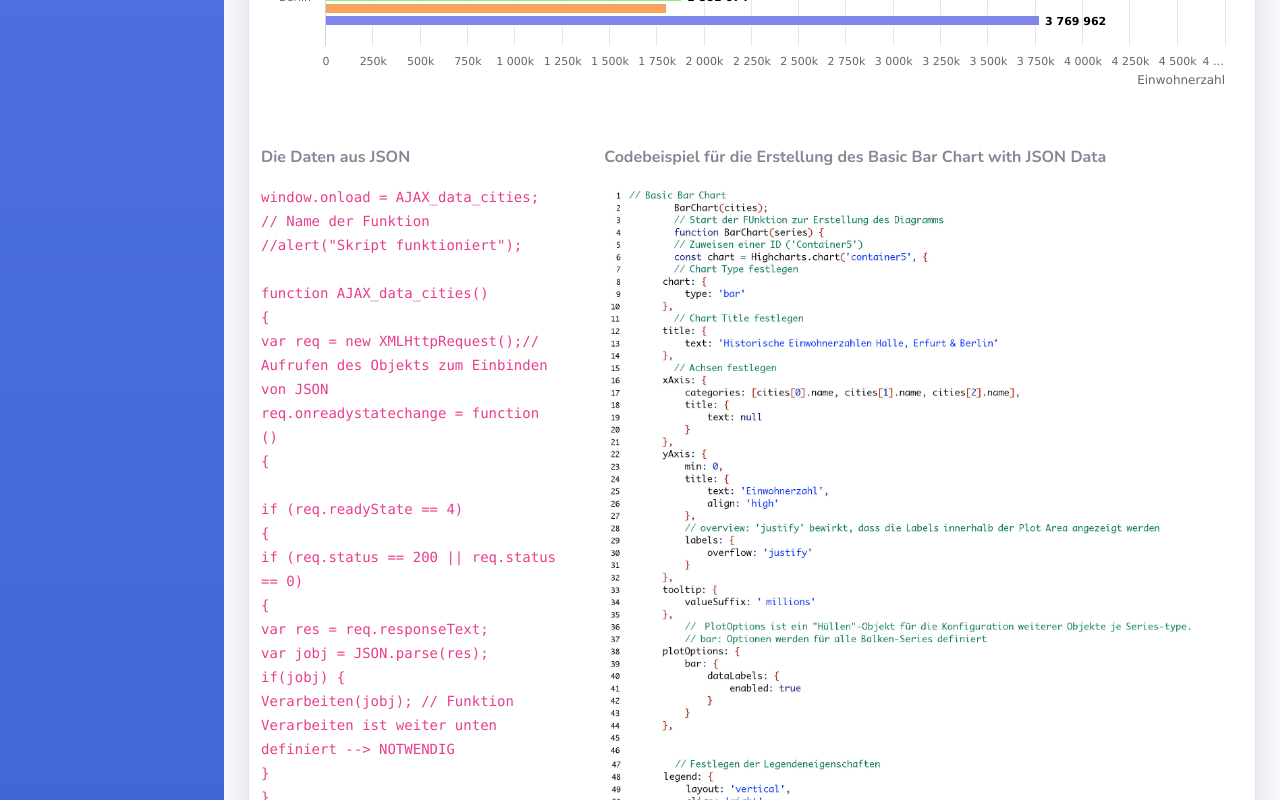
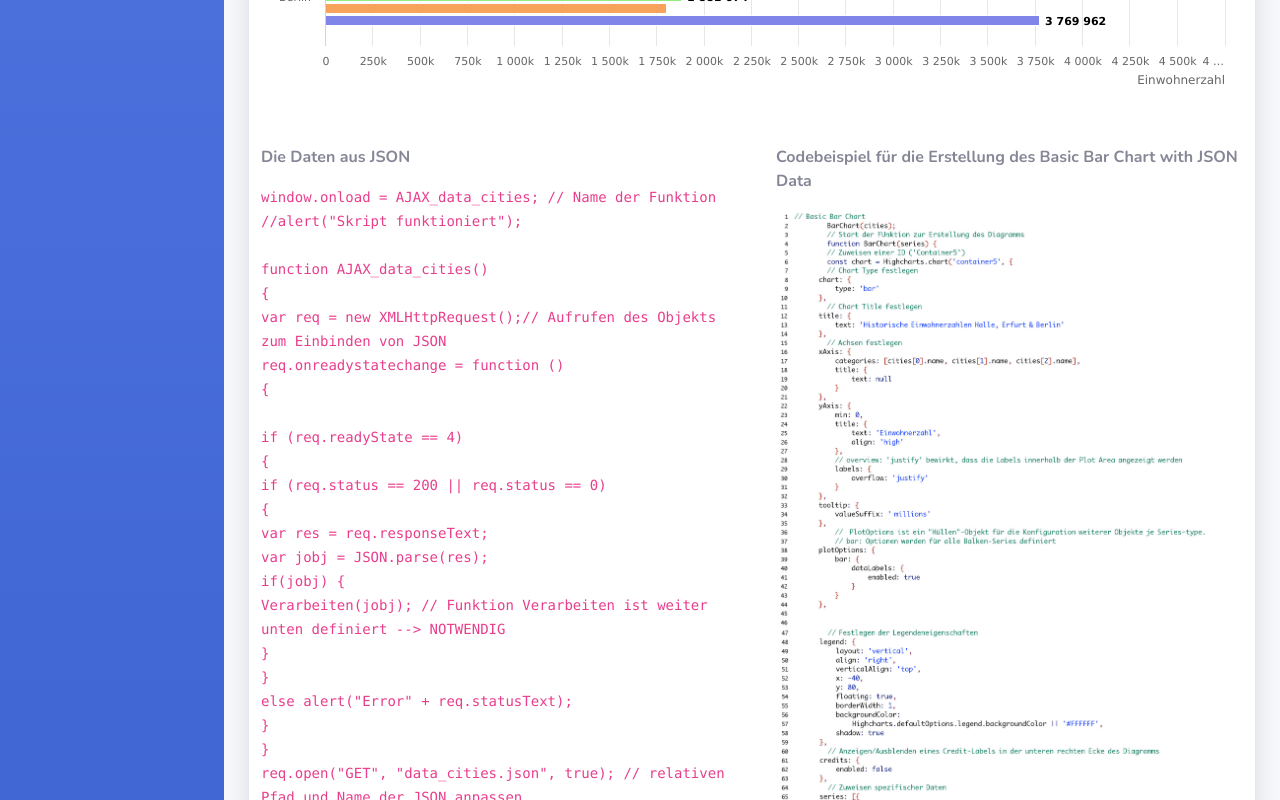
Before and after one commit to Andrrrea/cities, a website with bundled scripts: page charts.html in a window 1280 px wide. Shown: the part 580-1380 px from the top of the page. Built offline with nearby package versions, Linux system fonts and the light colour scheme.

Commit message:
changed column size explanation area

```diff
--- a/charts.html
+++ b/charts.html
@@ -128,7 +128,7 @@
 
 
                             <div class="row mb-3">
-                                <div class="col-md-4 p-4">
+                                <div class="col-md-6 p-4">
                                     <p><b>Die Daten aus JSON</b></p>
                                     <p><code>window.onload = AJAX_data_cities; // Name der Funktion<br />
                                         //alert("Skript funktioniert");<br />
@@ -173,7 +173,7 @@
                                     <br />
                                     }<br /> </code> </p>
                                 </div>
-                                <div class="col-md-8 p-4">
+                                <div class="col-md-6 p-4">
                                     <p><b>Codebeispiel für die Erstellung des Basic Bar Chart with JSON Data</b></p>
 
                                     <img src="img/basicchart.jpg" class="img-fluid" alt="Responsive image"
```
